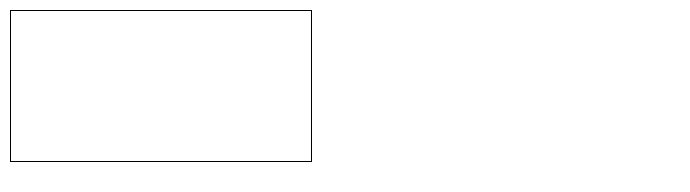
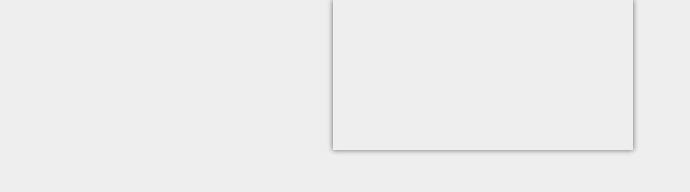
Before and after one commit to instructure/pdf-annotate.js, a website built with webpack: page example/index.html in a window 1280 px wide. Shown: the whole page, without its empty margins (0-690 px from the left). Built offline with nearby package versions, Linux system fonts and the light colour scheme.

Commit message:
Updating example styles

```diff
--- a/example/index.html
+++ b/example/index.html
@@ -4,16 +4,21 @@
   <meta charset="utf-8"/>
   <title>PDFJSAnnotate</title>
   <style type="text/css">
+    body {
+      background-color: #eee;
+    }
     canvas, svg {
       position: absolute;
-      top: 10px;
-      left: 10px;
+      top: 0;
+      left: 50%;
+      margin-left: -307px;
+      box-shadow: 0 0 5px #999;
     }
   </style>
 </head>
 <body>
-<canvas id="canvas" style="border: 1px solid black;"></canvas>
-<svg id="svg" xmlns="http://www.w3.org/2000/svg"></svg>
-<script src="bundle.js"></script>
+  <canvas id="canvas"></canvas>
+  <svg id="svg" xmlns="http://www.w3.org/2000/svg"></svg>
+  <script src="bundle.js"></script>
 </body>
 </html>
```
